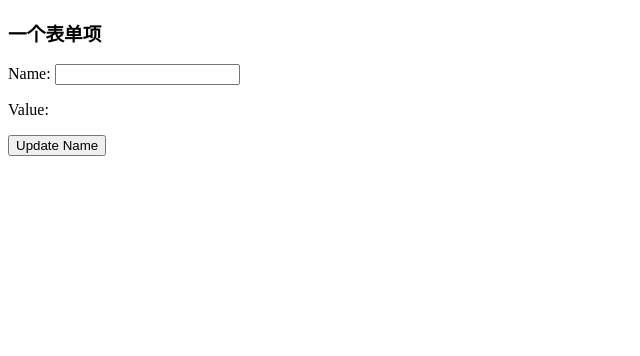
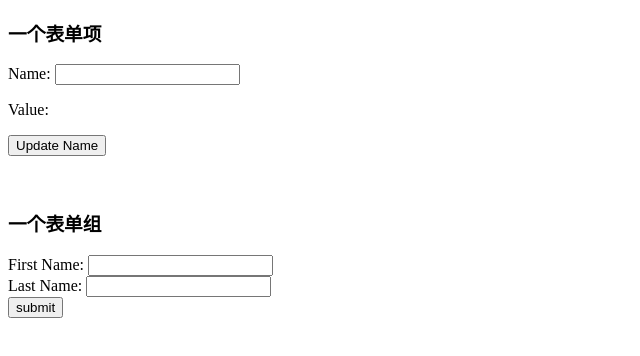
Before and after one commit to LuoXukun/angular, an Angular app in the folder test3/: page / in a window 1280 px wide. Shown: the top 356 px of the page, without its empty margins (0-640 px from the left). Built offline with nearby package versions, Linux system fonts and the light colour scheme.

Commit message:
一个表单组

```diff
--- a/test3/src/app/app.component.html
+++ b/test3/src/app/app.component.html
@@ -1,3 +1,6 @@
 <!--The content below is only a placeholder and can be replaced.-->
 <h3>一个表单项</h3>
 <app-name-editor></app-name-editor>
+<br>
+<h3>一个表单组</h3>
+<app-profile-editor></app-profile-editor>
--- a/test3/src/app/app.module.ts
+++ b/test3/src/app/app.module.ts
@@ -4,11 +4,13 @@
 
 import { AppComponent } from './app.component';
 import { NameEditorComponent } from './name-editor/name-editor.component';
+import { ProfileEditorComponent } from './profile-editor/profile-editor.component';
 
 @NgModule({
   declarations: [
     AppComponent,
-    NameEditorComponent
+    NameEditorComponent,
+    ProfileEditorComponent
   ],
   imports: [
     BrowserModule,
--- /dev/null
+++ b/test3/src/app/profile-editor/profile-editor.component.html
@@ -0,0 +1,13 @@
+<form [formGroup]="profileForm" (ngSubmit)="onSubmit()">
+  <label>
+    First Name:
+    <input type="text" formControlName="firstName">
+  </label>
+  <br>
+  <label>
+    Last Name:
+    <input type="text" formControlName="lastName">
+  </label>
+  <br>
+  <button type="submit" [disabled]="!profileForm.valid">submit</button>
+</form>
--- /dev/null
+++ b/test3/src/app/profile-editor/profile-editor.component.ts
@@ -0,0 +1,25 @@
+import { Component, OnInit } from '@angular/core';
+import { FormGroup, FormControl } from "@angular/forms";
+
+@Component({
+  selector: 'app-profile-editor',
+  templateUrl: './profile-editor.component.html',
+  styleUrls: ['./profile-editor.component.css']
+})
+export class ProfileEditorComponent implements OnInit {
+
+  profileForm = new FormGroup({
+    firstName: new FormControl(''),
+    lastName: new FormControl('')
+  });
+
+  constructor() { }
+
+  ngOnInit() {
+  }
+
+  onSubmit() {
+    console.warn(this.profileForm.value);
+  }
+
+}
```
Also changed, not shown: test3/src/app/profile-editor/profile-editor.component.css (added), 1 other file (tests, documents, lock files or other folders).
